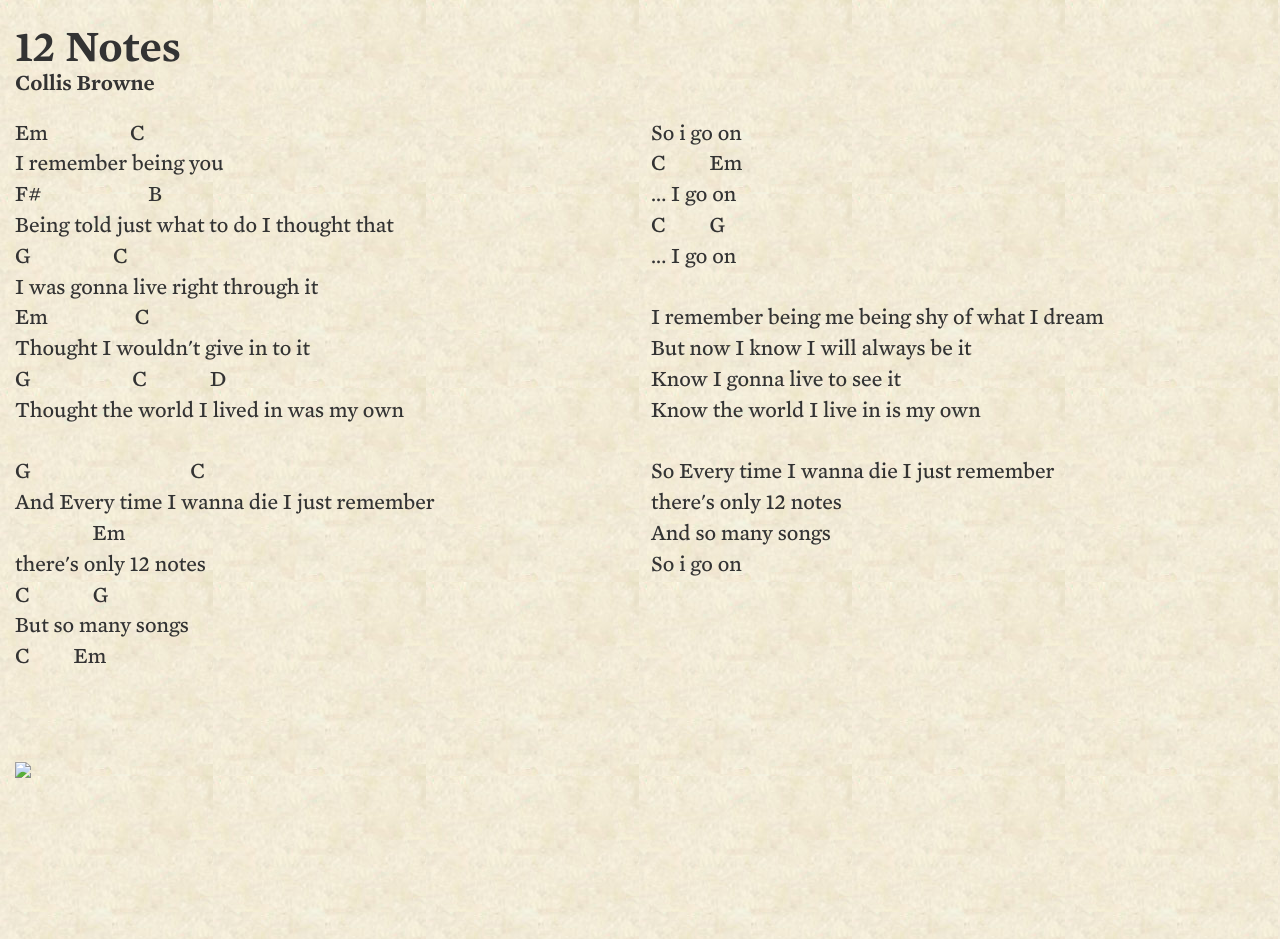
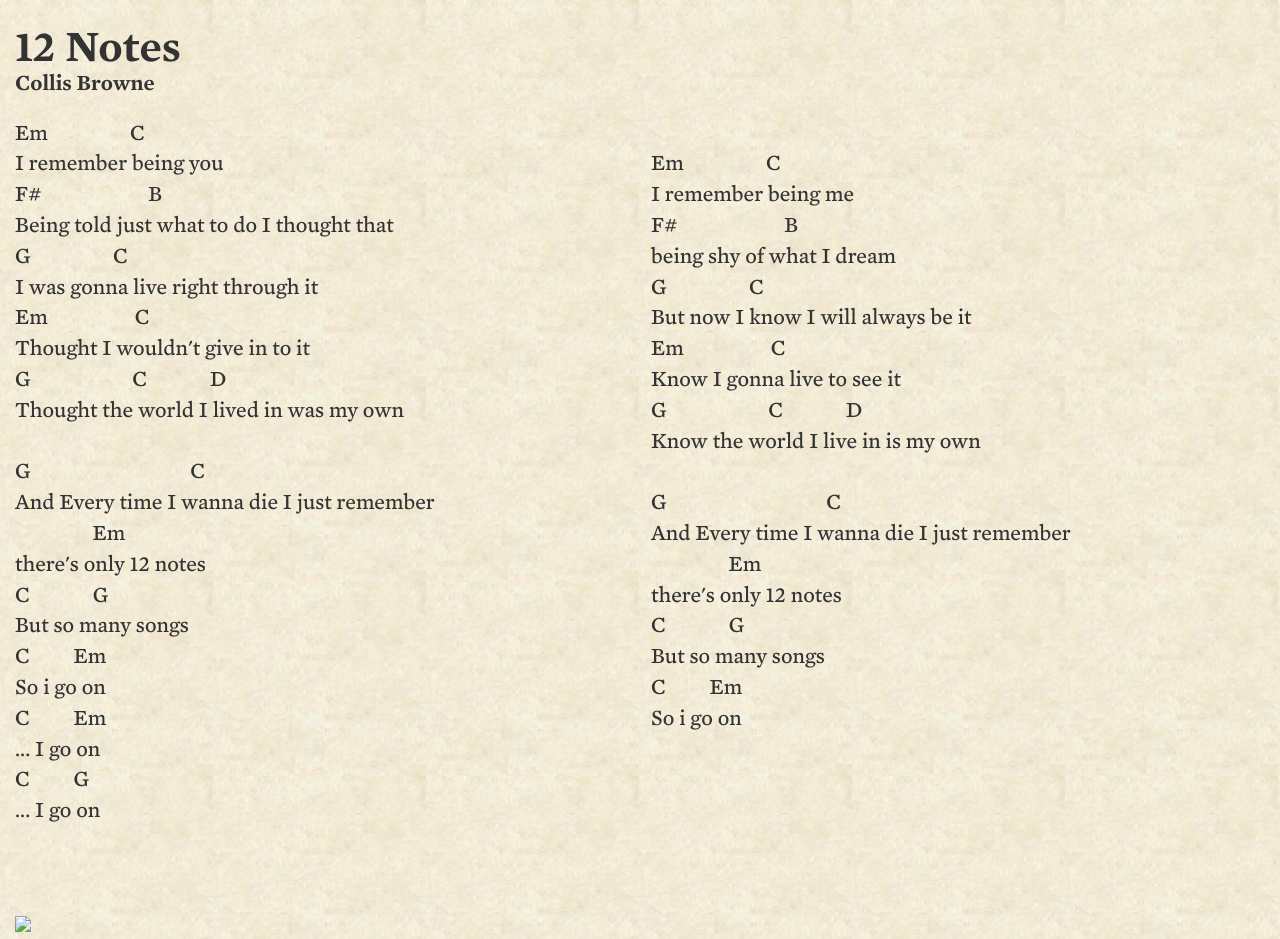
Before and after one commit to stresslimit/theeverybodysingbook, a Jekyll site: the page built from _pages/12-notes.html, in a window 1280 px wide. Built offline with Jekyll 4.4.1, drawn with Linux system fonts in a browser that asks for light colours.

Commit message:
add chords

```diff
--- a/_pages/12-notes.html
+++ b/_pages/12-notes.html
@@ -27,12 +27,22 @@ C         Em
 C         G
 ... I go on
 
-I remember being me being shy of what I dream
+Em                 C
+I remember being me
+F#                      B
+being shy of what I dream
+G                 C
 But now I know I will always be it
+Em                  C
 Know I gonna live to see it
+G                     C             D
 Know the world I live in is my own
 
-So Every time I wanna die I just remember
+G                                 C
+And Every time I wanna die I just remember
+                Em
 there's only 12 notes
-And so many songs
+C             G
+But so many songs
+C         Em
 So i go on
```
